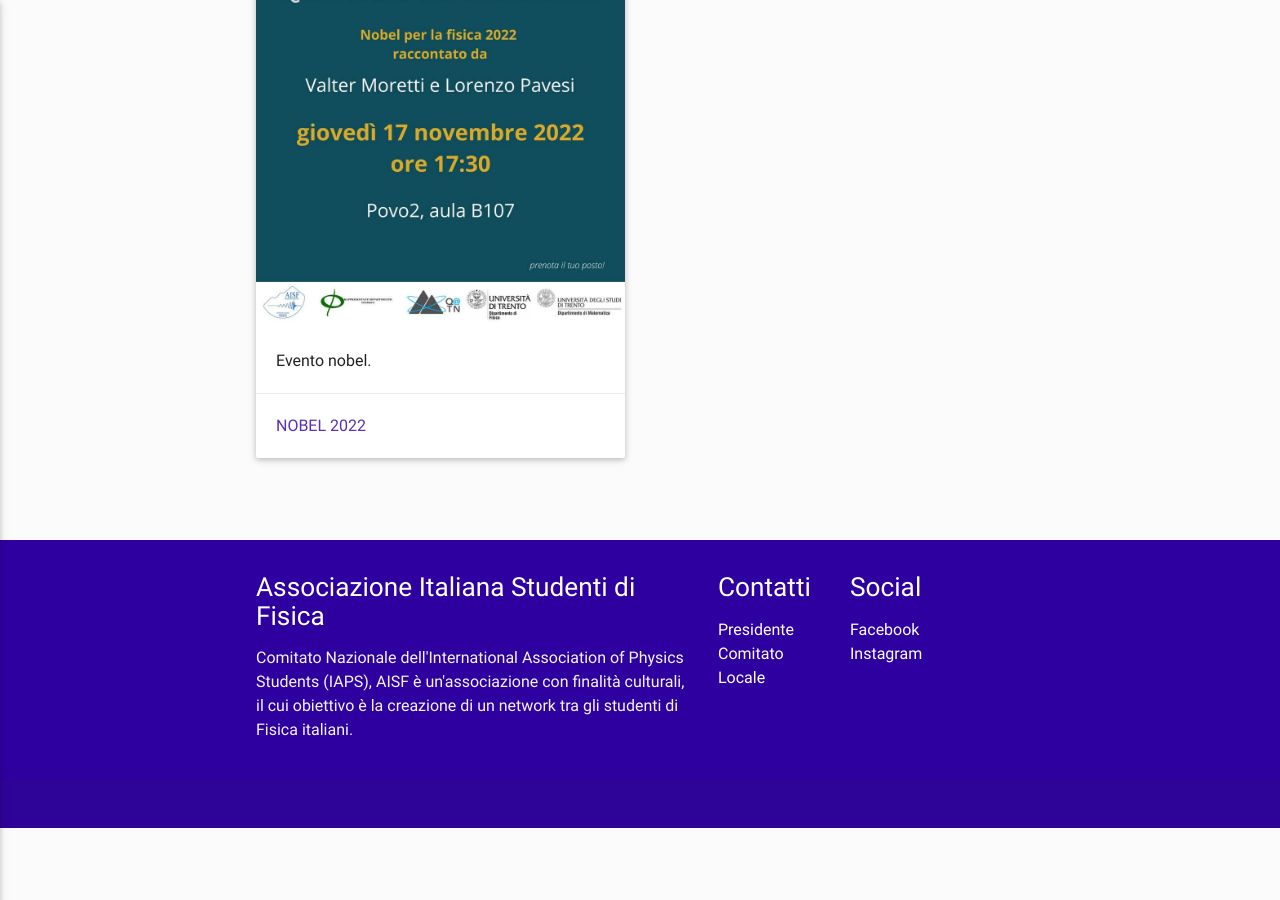
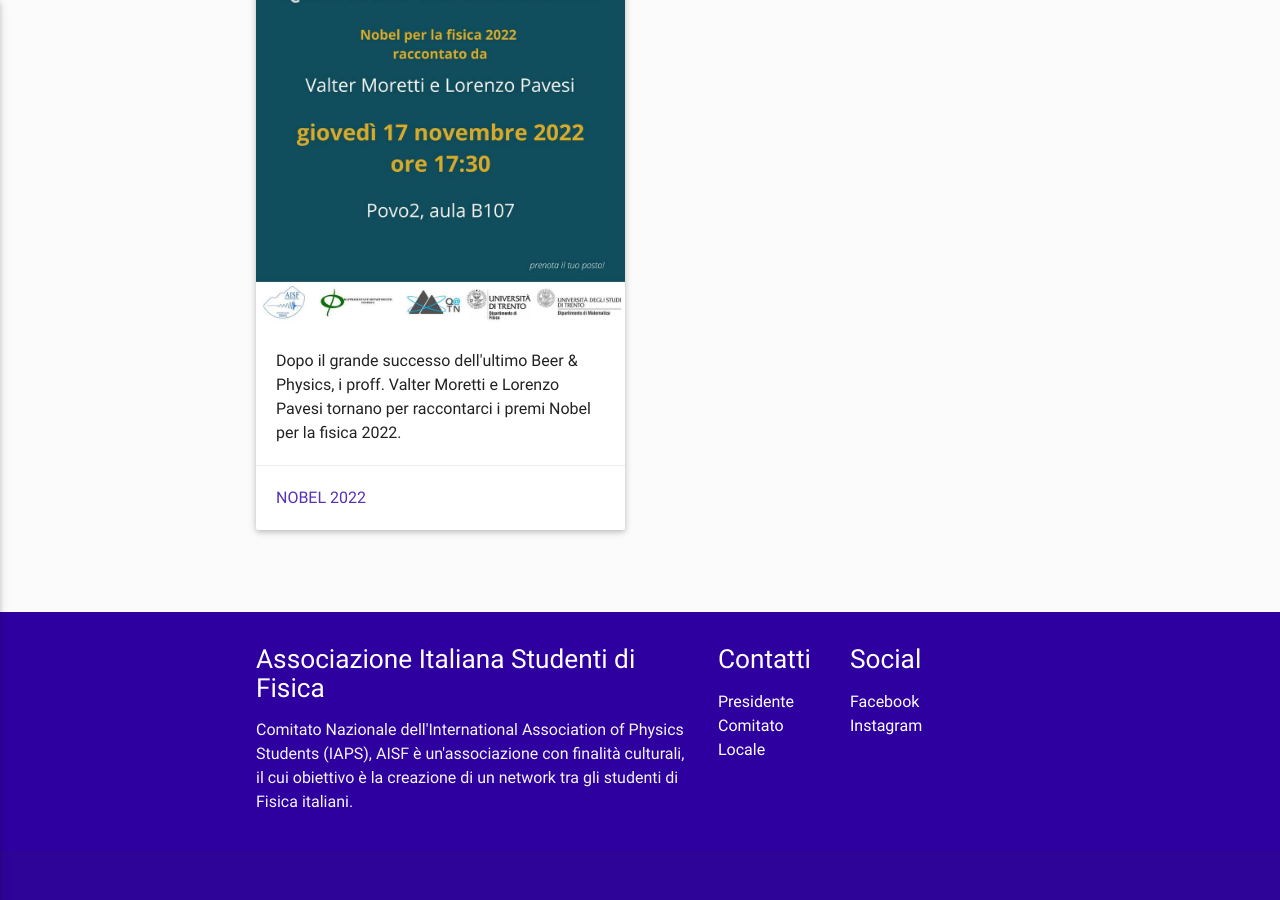
Before and after one commit to ai-sf/trento, a Jekyll site: the page built from eventi.html, in a window 1280 px wide and 900 px high, scrolled down 1868 px. Built offline with Jekyll 4.4.1, drawn with Linux system fonts in a browser that asks for light colours; nearby versions of some CDN libraries.

Commit message:
add events

```diff
--- a/_data/eventi.yml
+++ b/_data/eventi.yml
@@ -28,5 +28,5 @@ sections:
       link: https://www.youtube.com/watch?v=dQw4w9WgXcQ
     - image: nobel.png
       title:
-      text: "Evento nobel."
+      text: "Dopo il grande successo dell'ultimo Beer & Physics, i proff. Valter Moretti e Lorenzo Pavesi tornano per raccontarci i premi Nobel per la fisica 2022."
       linktxt: Nobel 2022
```
